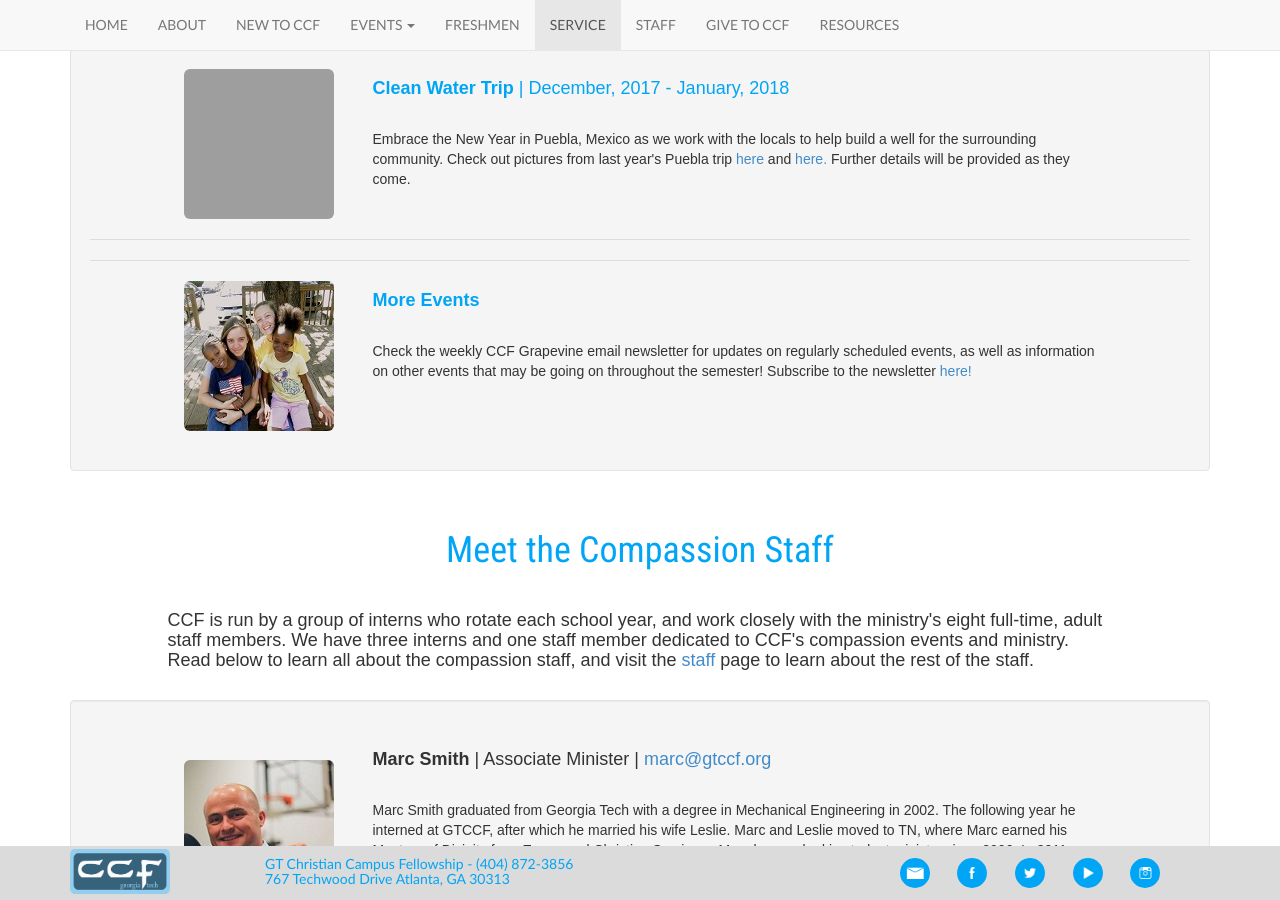
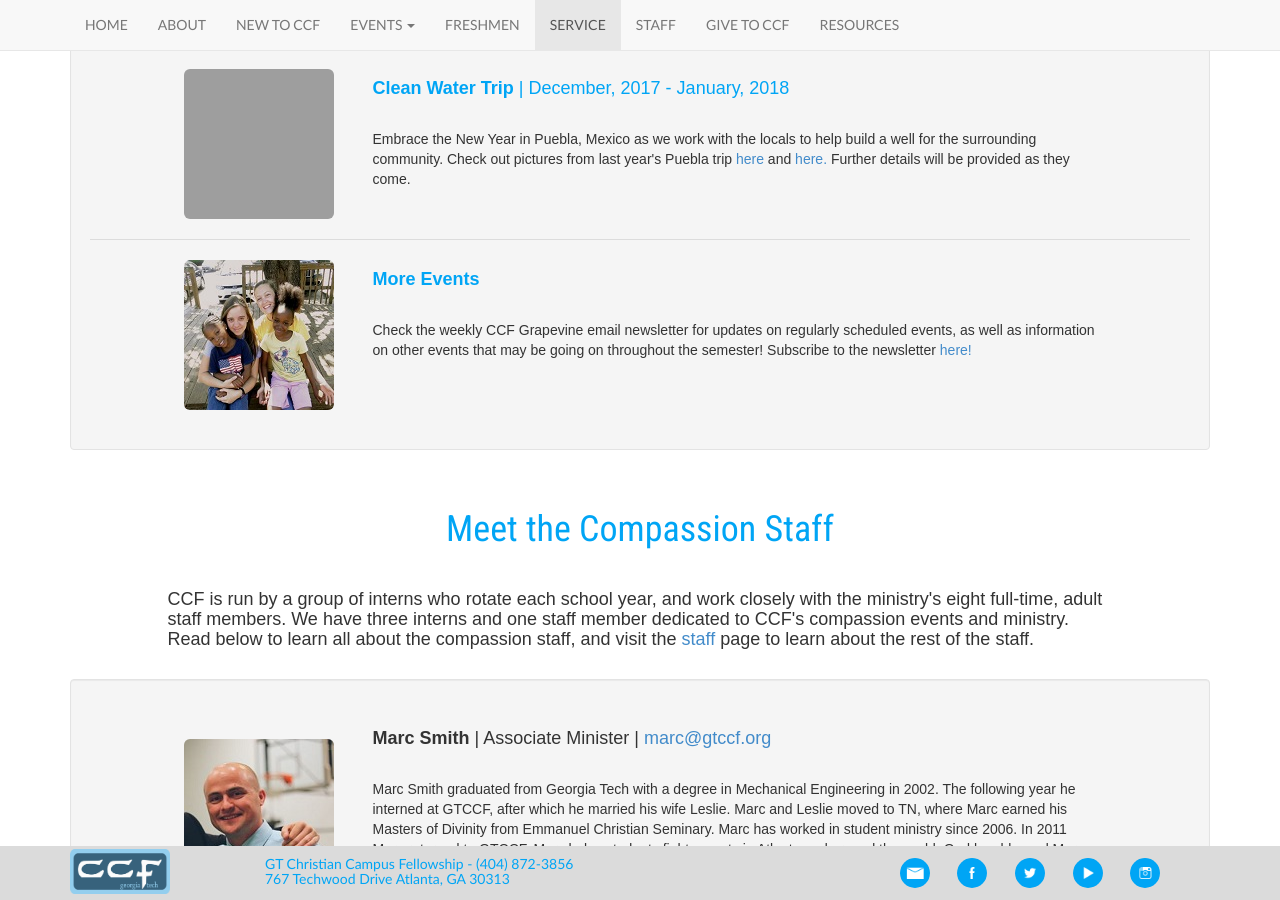
Before and after one commit to gtccf/gtccf.github.io, a Jekyll site: the page built from compassion/index.html, in a window 1280 px wide and 900 px high, scrolled down 1626 px. Built offline with Jekyll 4.4.1, drawn with Linux system fonts in a browser that asks for light colours; nearby versions of some CDN libraries; grey boxes are pictures that could not be loaded.

Commit message:
Removed divider

```diff
--- a/compassion/index.html
+++ b/compassion/index.html
@@ -127,8 +127,8 @@ layout: default
       </div>
       --->
 
-      <br />
-      <div class="divider"></div>
+      <!--br />
+      <div class="divider"></div-->
 
       <div class="row">
         <div class="col-md-1"></div>
```
